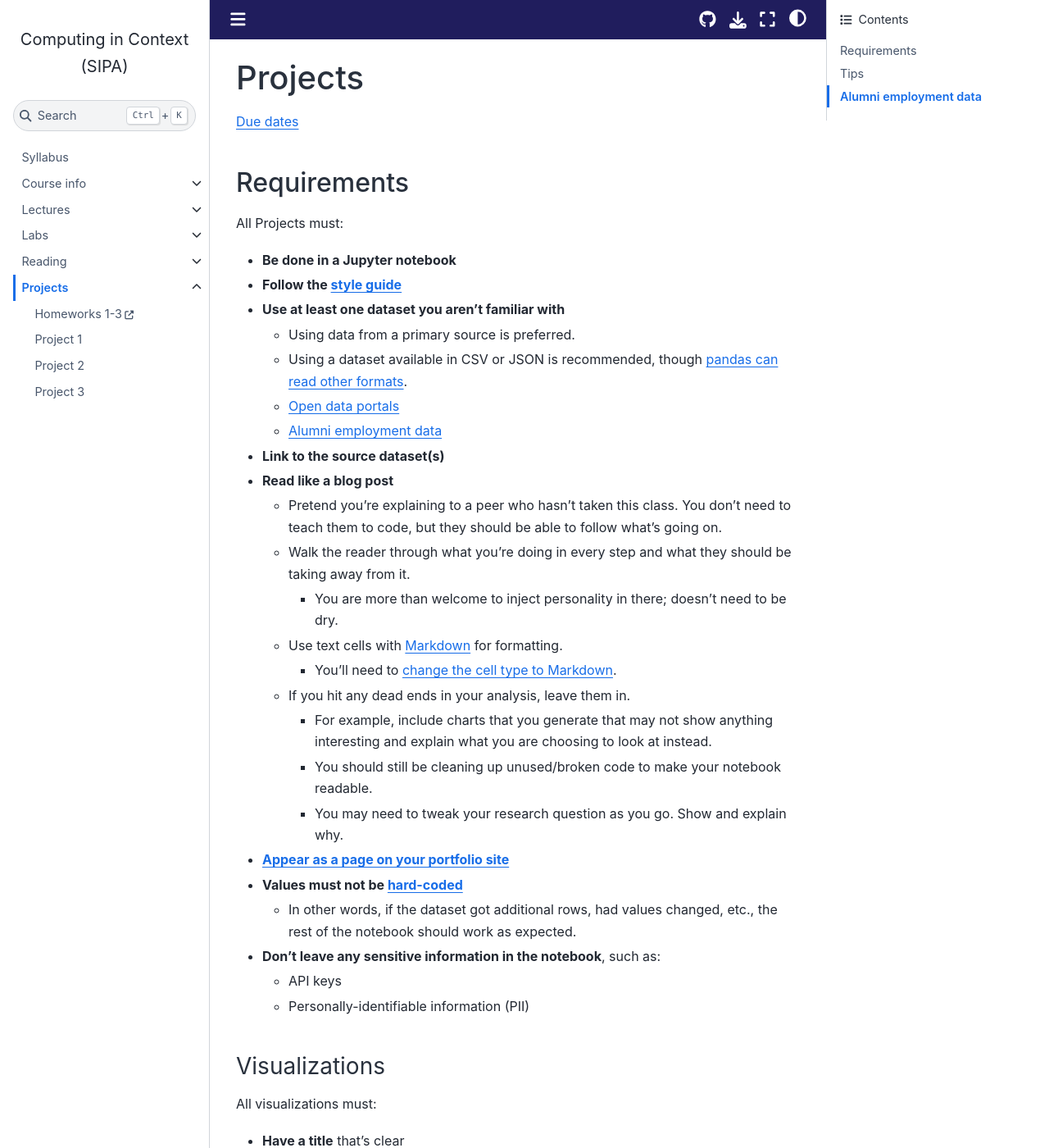
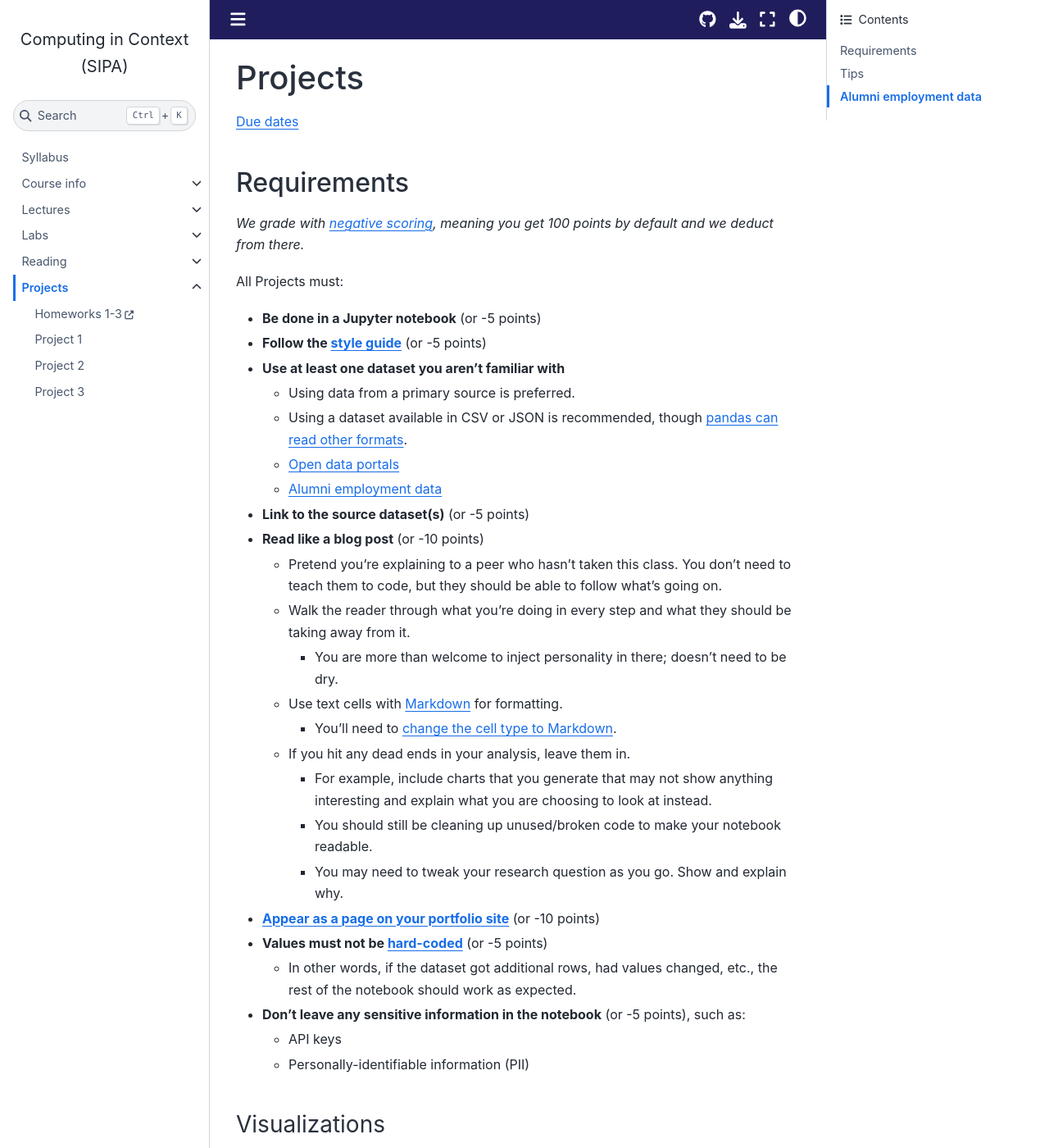
Before and after one commit to afeld/computing-in-context, a Jupyter Book: the page built from projects.md, in a window 1280 px wide and 1400 px high. Shown: the whole window at 82% size. Built offline with Jupyter Book 1.0.4 settings and Sphinx 7.4.7 and the Sphinx Book theme 1.1.4, drawn with Linux system fonts in a browser that asks for light colours; pages that are not in the unit, such as notebooks, are missing from menus; comment, search, counter and statistics services are not loaded; some of the changed text lies outside the part shown.

Commit message:
reflect rubric scoring

```diff
--- a/projects.md
+++ b/projects.md
@@ -4,17 +4,21 @@
 
 ## Requirements
 
+_We grade with [negative scoring](https://guides.gradescope.com/hc/en-us/articles/22249389005709-Grading-submissions-with-rubrics#h_01HHDDG2Z3HK61H0PKG5EFXPJV), meaning you get 100 points by default and we deduct from there._
+
+<!-- rubric not visible to students in Gradescope: https://portal.productboard.com/sz44uvlbbmnviv939g6lvnkd/c/542-instructors-can-share-a-rubric-with-students-before-grades-are-published -->
+
 All Projects must:
 
-- **Be done in a Jupyter notebook**
-- **Follow the [style guide](https://courseworks2.columbia.edu/courses/226977/files?preview=24687098)**
+- **Be done in a Jupyter notebook** (or -5 points)
+- **Follow the [style guide](https://courseworks2.columbia.edu/courses/226977/files?preview=24687098)** (or -5 points)
 - **Use at least one dataset you aren't familiar with**
   - Using data from a primary source is preferred.
   - Using a dataset available in CSV or JSON is recommended, though [pandas can read other formats](https://pandas.pydata.org/pandas-docs/stable/user_guide/io.html).
   - [Open data portals](https://python-public-policy.afeld.me/en/columbia/assignments/open_ended.html#open-data-portals)
   - [Alumni employment data](#alumni-employment-data)
-- **Link to the source dataset(s)**
-- **Read like a blog post**
+- **Link to the source dataset(s)** (or -5 points)
+- **Read like a blog post** (or -10 points)
   - Pretend you're explaining to a peer who hasn't taken this class. You don't need to teach them to code, but they should be able to follow what's going on.
   - Walk the reader through what you're doing in every step and what they should be taking away from it.
     - You are more than welcome to inject personality in there; doesn't need to be dry.
@@ -24,10 +28,10 @@ All Projects must:
     - For example, include charts that you generate that may not show anything interesting and explain what you are choosing to look at instead.
     - You should still be cleaning up unused/broken code to make your notebook readable.
     - You may need to tweak your research question as you go. Show and explain why.
-- [**Appear as a page on your portfolio site**](notebooks.md#submission)
-- **Values must not be [hard-coded](https://en.wikipedia.org/wiki/Hard_coding)**
+- [**Appear as a page on your portfolio site**](notebooks.md#submission) (or -10 points)
+- **Values must not be [hard-coded](https://en.wikipedia.org/wiki/Hard_coding)** (or -5 points)
   - In other words, if the dataset got additional rows, had values changed, etc., the rest of the notebook should work as expected.
-- **Don't leave any sensitive information in the notebook**, such as:
+- **Don't leave any sensitive information in the notebook** (or -5 points), such as:
   - API keys
   - Personally-identifiable information (PII)
 
@@ -35,11 +39,11 @@ All Projects must:
 
 All visualizations must:
 
-- **Have a title** that's clear
-- **Have axis labels** that are clear
+- **Have a title** that's clear (or -5 points)
+- **Have axis labels** that are clear (or -5 points)
   - Include units, if applicable
   - Not required for Project 1.
-- **Look decent on a narrow (11") laptop screen**
+- **Look decent on a narrow (11") laptop screen** (or -5 points)
 
 ## Tips
 
```
Also changed, not shown: project_1.md (+2 -2 lines), project_2.md (+3 -2 lines), project_3.md (+7 -6 lines).
